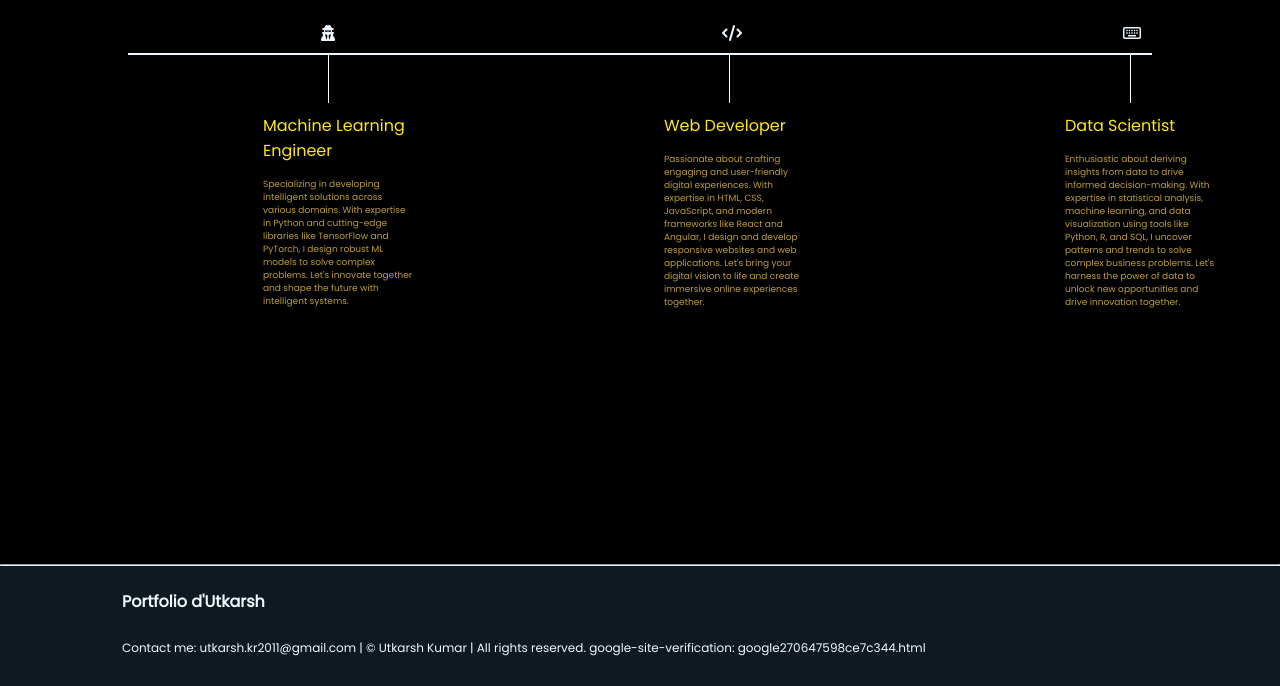
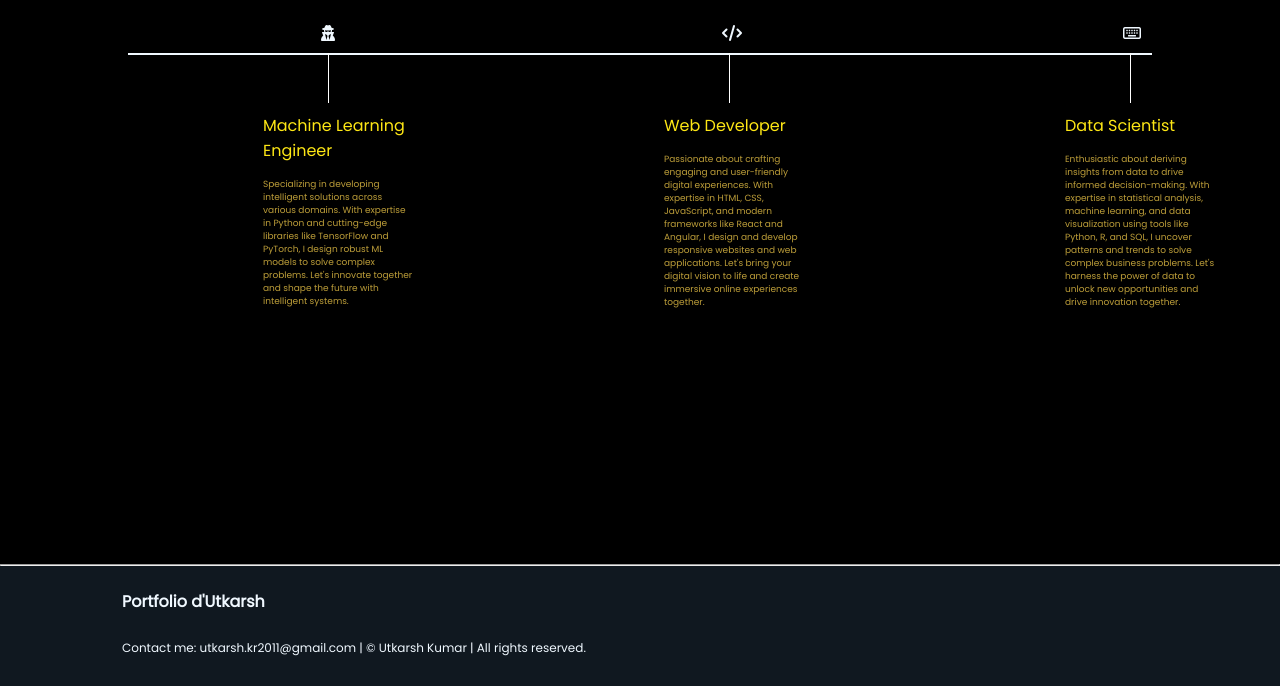
Before and after one commit to UtkarshKumar0906/Portfolio, a plain HTML site: page index.htm in a window 1280 px wide. Shown: the part 685-1371 px from the top of the page. Drawn offline with nearby package versions, Linux system fonts and the light colour scheme.

Commit message:
index.htm

```diff
--- a/index.htm
+++ b/index.htm
@@ -94,7 +94,6 @@
             </div>
             <div class = "footer-second">
                 Contact me: utkarsh.kr2011@gmail.com | &#169; Utkarsh Kumar | All rights reserved.
-                google-site-verification: google270647598ce7c344.html
             </div>
         </div>
     </footer>
```
